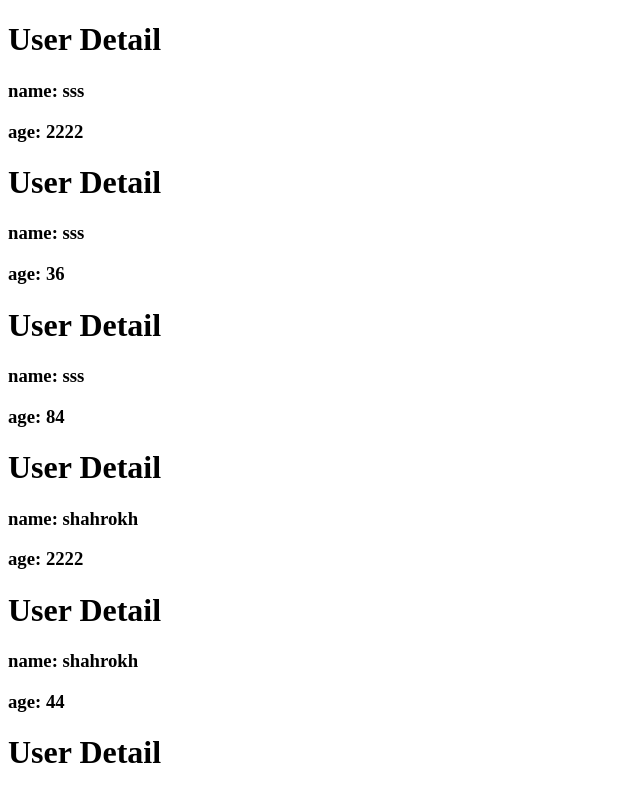
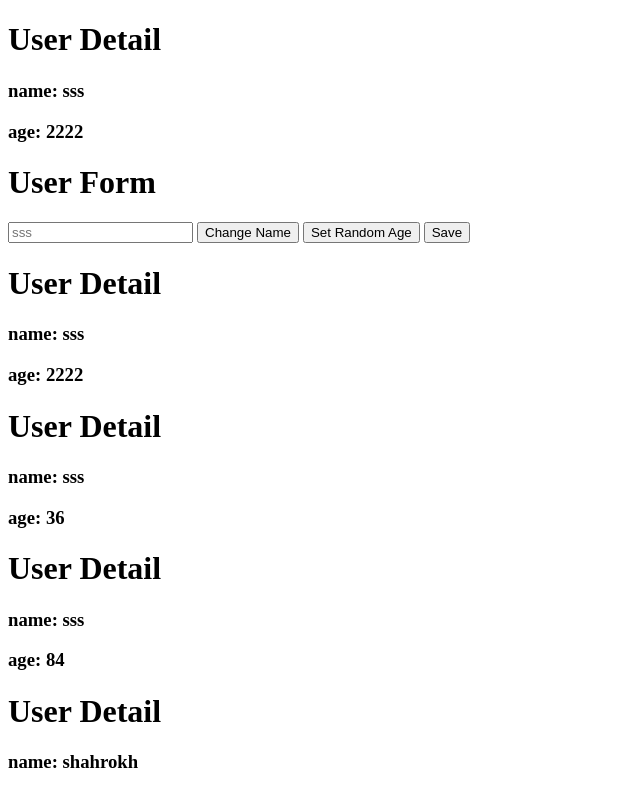
Before and after one commit to elmi-elmi/demo-TS-web-framwork, a website built with Parcel: page index.html in a window 1280 px wide. Shown: the top 789 px of the page, without its empty margins (0-640 px from the left). Built offline with nearby package versions, Linux system fonts and the light colour scheme; data requests are answered from the project's data file.

Commit message:
change html to two section

```diff
--- a/index.html
+++ b/index.html
@@ -10,7 +10,9 @@
     <title>Web</title>
 </head>
 <body>
-<div id="root">
+<div id="root-user">
+</div>
+<div id="root-collection">
 </div>
 </body>
 </html>
--- a/src/index.ts
+++ b/src/index.ts
@@ -5,32 +5,36 @@ console.log('-----------index.ts run----------------');
 import {User, UserProps} from "./modules/User";
 import {UserEdit} from "./views/UserEdit";
 import {Collection} from "./modules/Collection";
+// ============== User ==============
+
+const user = User.buildUser({name: 'sss', age: 2222})
+const rootUser = document.getElementById('root-user');
+
+if (rootUser) {
+    const userEdit = new UserEdit(rootUser, user);
+    userEdit.render();
+    console.log(userEdit)
+} else {
+    throw new Error('root not found')
+}
 
 // ============== Collection ==============
+const rootColl = document.getElementById('root-collection');
+
 const rootUrl = "http://localhost:3000/users";
-const root = document.getElementById('root');
 const collection = new Collection<User,UserProps>(rootUrl,(json:UserProps)=>{return User.buildUser(json)})
+console.log(rootColl)
 
-if(root){
+if(rootColl){
+    console.log(rootColl)
     collection.on('change',()=>{
-        new UserList(root,collection)
+        new UserList(rootColl,collection)
     })
 }
 
 collection.fetch()
 
-// ============== User ==============
 
-// const user = User.buildUser({name: 'sss', age: 2222})
-// const root = document.getElementById('root');
-//
-// if (root) {
-//     const userEdit = new UserEdit(root, user);
-//     userEdit.render();
-//     console.log(userEdit)
-// } else {
-//     throw new Error('root not found')
-// }
 
 
 
```
